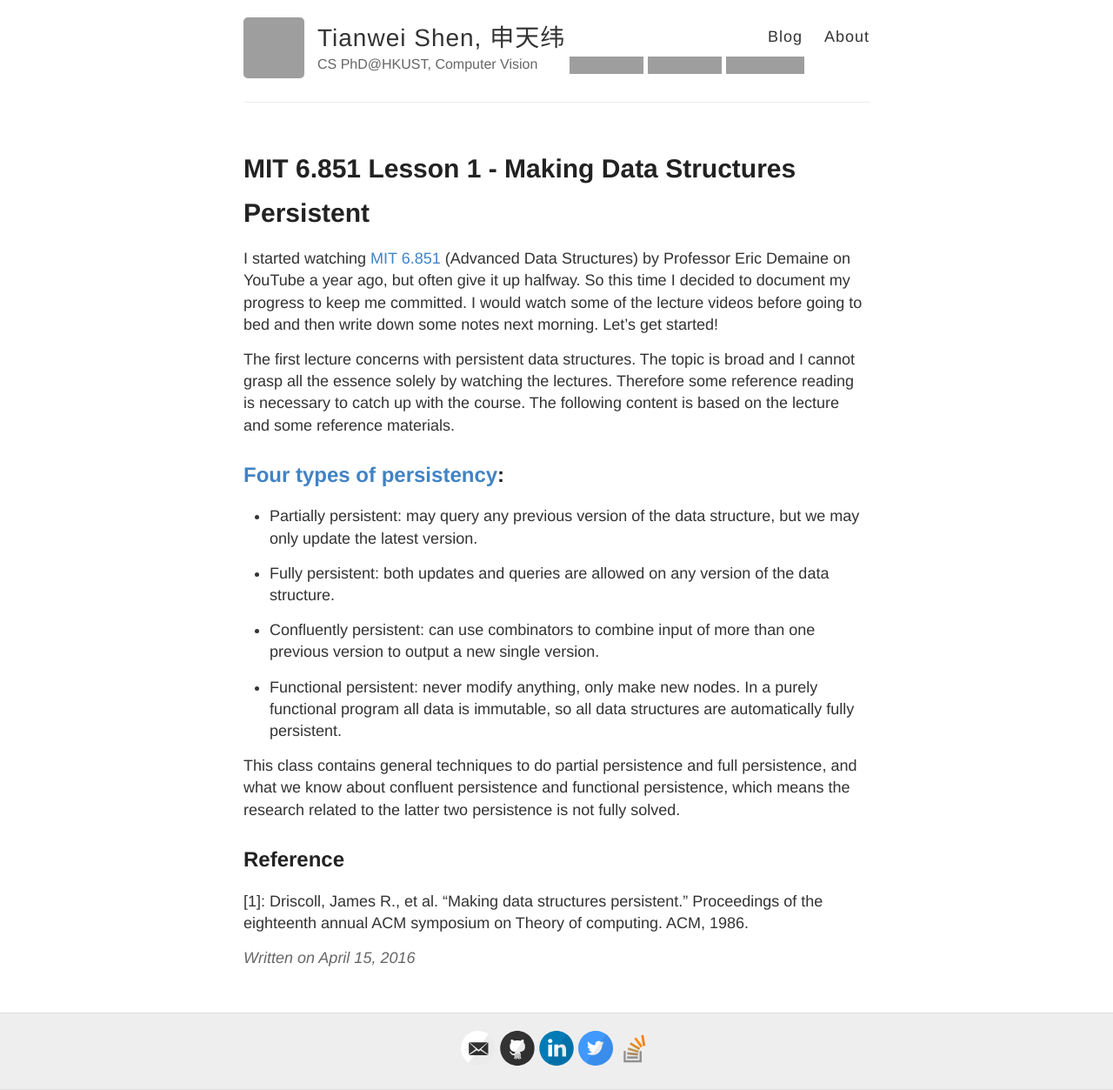
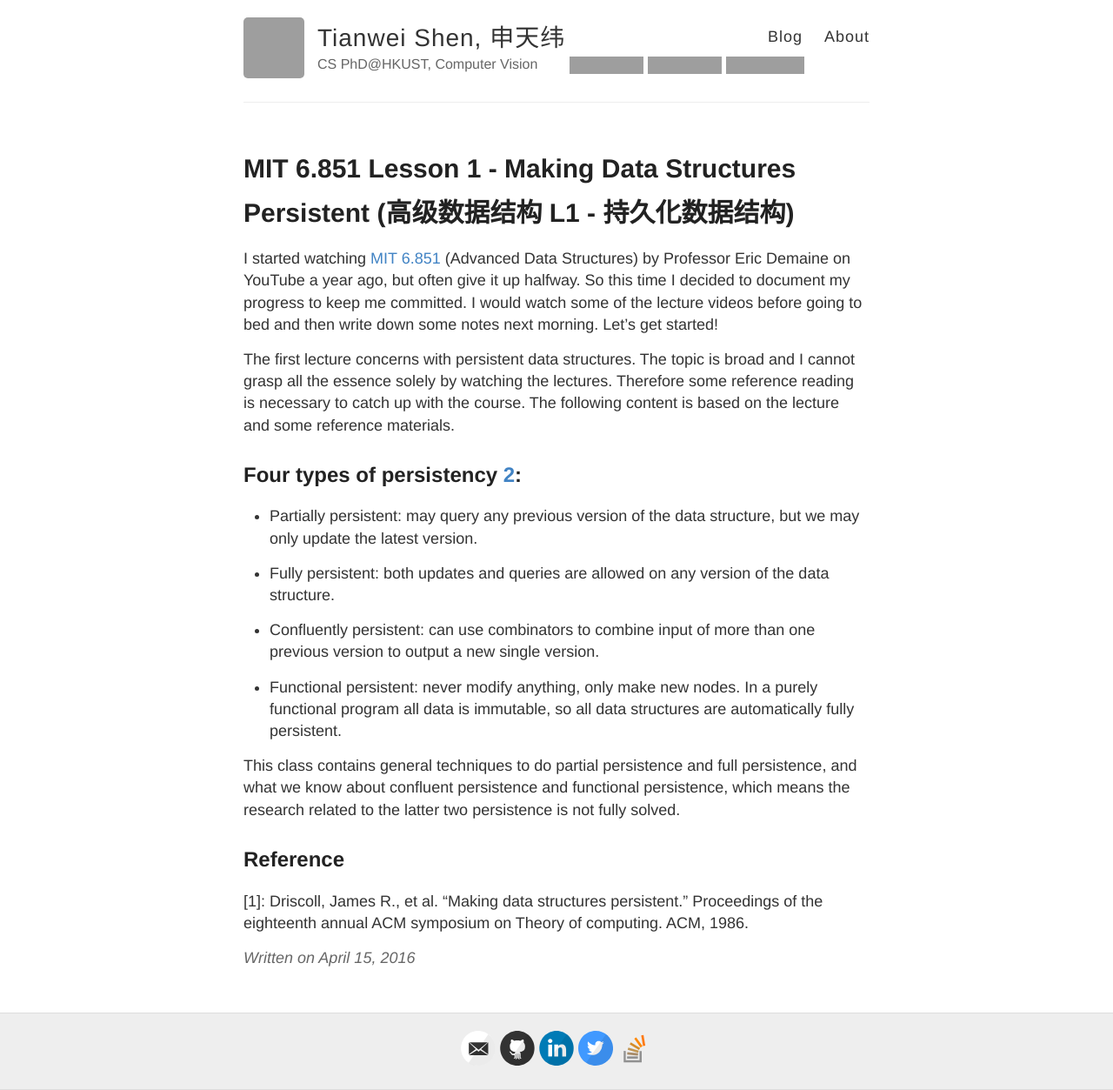
Before and after one commit to hlzz/hlzz.github.io, a Jekyll site: the page built from _posts/2016-4-15-persistent_data_structure.md, in a window 1280 px wide. Shown: the whole page at 87% size. Built offline with Jekyll 4.4.1, drawn with Linux system fonts in a browser that asks for light colours; comment, search, counter and statistics services are not loaded; grey boxes are pictures that could not be loaded.

```diff
--- a/_posts/2016-4-15-persistent_data_structure.md
+++ b/_posts/2016-4-15-persistent_data_structure.md
@@ -1,6 +1,6 @@
 ---
 layout: post
-title: MIT 6.851 Lesson 1 - Making Data Structures Persistent
+title: MIT 6.851 Lesson 1 - Making Data Structures Persistent (高级数据结构 L1 - 持久化数据结构)
 ---
 I started watching [MIT 6.851](https://www.youtube.com/playlist?list=PLUl4u3cNGP61hsJNdULdudlRL493b-XZf) (Advanced Data Structures) by Professor Eric Demaine on YouTube a year ago, but often give it up halfway. So this time I decided to document my progress
 to keep me committed. I would watch some of the lecture videos before going to bed and then write down some notes next morning. Let's get started!
@@ -8,7 +8,7 @@
 The first lecture concerns with persistent data structures. The topic is broad and I cannot grasp all the essence solely by watching the lectures.
 Therefore some reference reading is necessary to catch up with the course. The following content is based on the lecture and some reference materials.
 
-## [Four types of persistency][2]:
+## Four types of persistency [2]:
 
 * Partially persistent: may query any previous version of the data structure, but we may only update the latest version.
 
@@ -25,4 +25,4 @@
 
 [1]: Driscoll, James R., et al. "Making data structures persistent." Proceedings of the eighteenth annual ACM symposium on Theory of computing. ACM, 1986.
 
-[2]: Persistent data structure, https://en.wikipedia.org/wiki/Persistent_data_structure
+[2]: Persistent data structure, https://en.wikipedia.org/wiki/Persistent_data_structure.
```
